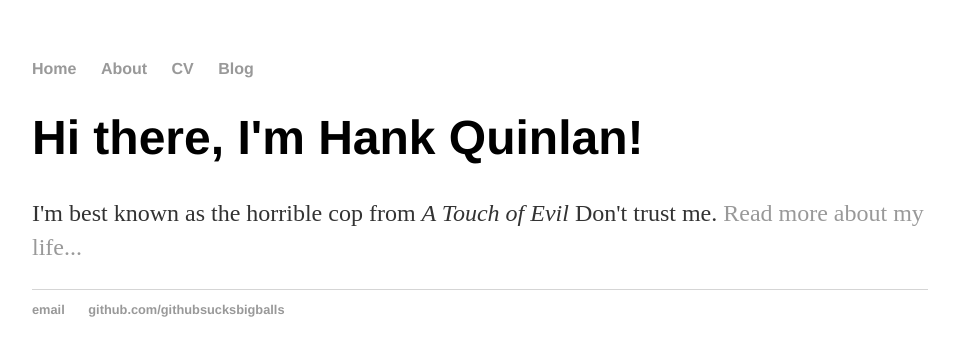
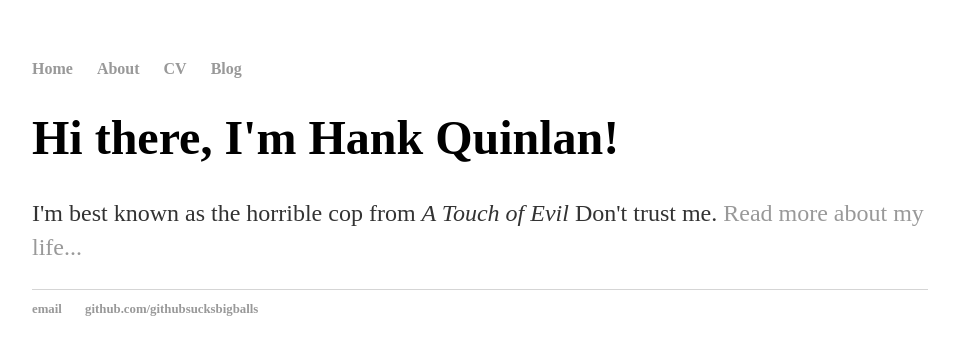
Before and after one commit to githubsucksbigballs/githubsucksbigballs.github.io, a Jekyll site: the page built from index.html, in a window 1280 px wide. Shown: the top 356 px of the page, without its empty margins (160-1115 px from the left). Built offline with Jekyll 4.4.1, drawn with Linux system fonts in a browser that asks for light colours.

Commit message:
Update main.css

```diff
--- a/css/main.css
+++ b/css/main.css
@@ -8,7 +8,7 @@ body {
     width: 70%;
 }
 nav ul, footer ul {
-    font-family:'Helvetica', 'Arial', 'Sans-Serif';
+    font-family: 'Concert One', cursive;
     padding: 0px;
     list-style: none;
     font-weight: bold;
@@ -26,7 +26,7 @@ a:hover {
 }
 h1 {
     font-size: 3em;
-    font-family:'Helvetica', 'Arial', 'Sans-Serif';
+    font-family: 'Concert One', cursive;
 }
 p {
     font-size: 1.5em;
```
